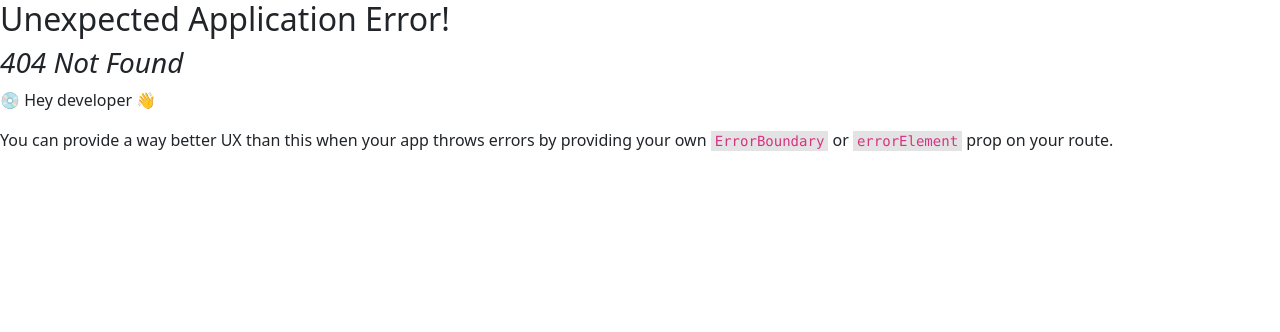
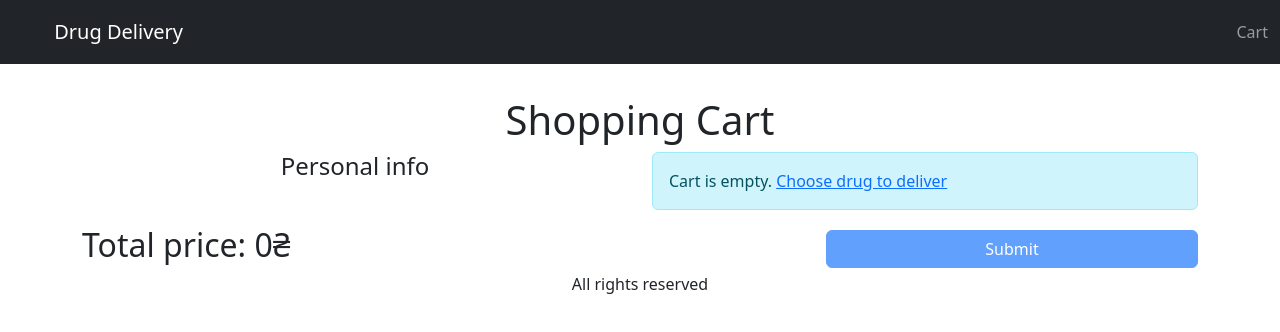
Before and after one commit to luiqor/eliftech_medicine_app, a React (Vite) app in the folder frontend/: page /cart in a window 1280 px wide. Before the commit this address had no page. Shown: the top 332 px of the page. Built offline with nearby package versions, Linux system fonts and the light colour scheme.

Commit message:
cart local strorage & cartpage logic added

```diff
--- a/frontend/package.json
+++ b/frontend/package.json
@@ -10,6 +10,8 @@
     "preview": "vite preview"
   },
   "dependencies": {
+    "@fortawesome/free-solid-svg-icons": "^6.5.1",
+    "@fortawesome/react-fontawesome": "^0.2.0",
     "@tanstack/react-query": "^5.26.3",
     "@tanstack/react-query-devtools": "^5.26.3",
     "axios": "^1.6.7",
@@ -18,12 +20,14 @@
     "react-bootstrap": "^2.10.1",
     "react-dom": "^18.2.0",
     "react-query": "^3.39.3",
+    "react-router-bootstrap": "^0.26.2",
     "react-router-dom": "^6.22.3"
   },
   "devDependencies": {
     "@types/node": "^20.11.25",
     "@types/react": "^18.2.56",
     "@types/react-dom": "^18.2.19",
+    "@types/react-router-bootstrap": "^0.26.6",
     "@typescript-eslint/eslint-plugin": "^7.0.2",
     "@typescript-eslint/parser": "^7.0.2",
     "@vitejs/plugin-react": "^4.2.1",
--- a/frontend/src/App.tsx
+++ b/frontend/src/App.tsx
@@ -1,18 +1,29 @@
 import './index.css'
-import { Navbar, Container, Nav } from 'react-bootstrap';
-import { Outlet } from 'react-router-dom';
+import { Navbar, Container, Nav } from 'react-bootstrap'
+import { LinkContainer } from 'react-router-bootstrap'
+import { Link, Outlet } from 'react-router-dom'
+import { Store } from './Store'
+import { useContext, useEffect } from 'react'
 
 function App() {
+  const {state: {cart}, dispatch,} = useContext(Store)
 
   return (
       <div className='d-flex flex-column vh-100'>
       <header>
         <Navbar bg='dark' variant='dark' className='mb-2'>
           <Container>
-            <Navbar.Brand>Drug Delivery</Navbar.Brand>
+            <LinkContainer to= '/'>
+              <Navbar.Brand>Drug Delivery</Navbar.Brand>
+            </LinkContainer>
           </Container>
           <Nav className="m-1" variant='dark'>
-            <Nav.Link href="/cart">Cart</Nav.Link>
+            <Link to="/cart" className='nav-link'>
+              Cart
+              {cart.cartItems.length > 0 && (
+                <span className='badge'>{cart.cartItems.length}</span>
+              )}
+             </Link>
           </Nav>
         </Navbar>
       </header>
--- /dev/null
+++ b/frontend/src/Store.tsx
@@ -0,0 +1,61 @@
+import React from "react"
+import { Cart, CartItem } from "./types/Cart"
+
+type AppState = {
+   cart: Cart
+}
+
+const initialState: AppState = {
+    cart: {
+        cartItems: localStorage.getItem("cartItems")
+                    ? JSON.parse(localStorage.getItem("cartItems")!)
+                    : [],
+        deliveryInfo: localStorage.getItem("deliveryInfo")
+                    ? JSON.parse(localStorage.getItem("deliveryInfo")!)
+                    :{},
+        totalPrice: 0,
+    },
+}
+
+type Action = {type: 'ADD_TO_CART' , payload: CartItem}
+            | { type: 'REMOVE_FROM_CART', payload: CartItem}
+
+function reducer(state: AppState, action: Action): AppState {
+    switch(action.type) {
+        case 'ADD_TO_CART': {
+            const newCartItem = action.payload
+            const existCartItem = state.cart.cartItems.find((item : CartItem) => item.id === newCartItem.id)
+            const cartItems = existCartItem
+                            ? state.cart.cartItems.map((item: CartItem) => item.id === existCartItem.id ? newCartItem : item)
+                            : [...state.cart.cartItems, newCartItem]
+            localStorage.setItem("cartItems", JSON.stringify(cartItems))
+            return { ...state, cart: { ...state.cart, cartItems } }
+        }
+        case "REMOVE_FROM_CART":{
+            const cartItems = state.cart.cartItems.filter((item: CartItem) => item.id !== action.payload.id)
+            localStorage.setItem("cartItems", JSON.stringify(cartItems))
+            return { ...state, cart: { ...state.cart, cartItems } }
+        }
+        default:{
+            return state
+        }
+    }
+}
+
+const defaultDispatch: React.Dispatch<Action> = () => initialState
+
+const Store = React.createContext({
+    state: initialState,
+    dispatch: defaultDispatch,
+})
+
+function StoreProvider(props: React.PropsWithChildren<object>) {
+    const [state, dispatch] = React.useReducer<React.Reducer<AppState, Action>>(
+        reducer,
+        initialState
+    )
+
+    return <Store.Provider value={{ state, dispatch }} {...props} />
+}
+
+export { Store, StoreProvider }
--- a/frontend/src/components/LoadingBox.tsx
+++ b/frontend/src/components/LoadingBox.tsx
@@ -2,8 +2,8 @@ import Spinner from 'react-bootstrap/Spinner'
 
 export default function LoadingBox() {
   return (
-    <Spinner animation='border' role='status'>
-      <span className='sr-only'>Loading...</span>
-    </Spinner>
+    <div className="d-flex justify-content-center align-items-center vh-100">
+    <Spinner animation='border' role='status'/>
+    </div>
   )
 }
--- a/frontend/src/components/ProductItem.tsx
+++ b/frontend/src/components/ProductItem.tsx
@@ -1,7 +1,24 @@
 import { Button, Card } from "react-bootstrap"
 import { Product } from "../types/Product"
+import { useContext } from "react"
+import { Store } from "../Store"
+import { CartItem } from "../types/Cart"
+import { convertProductToCartItem } from "../utils"
 
 function ProductItem({ product }: { product: Product }) {
+  const {state, dispatch} = useContext(Store)
+  const{
+    cart: {cartItems},
+  } = state
+  const addToCartHandler = (product: CartItem) => {
+    const existItem = cartItems.find((x) => x.id === product.id)
+    const qty = existItem ? existItem.qty + 1 : 1
+    if (product.countInStock < qty) {
+      alert(`Sorry, ${product.name} is out of stock`)
+      return
+    }
+    dispatch({type: 'ADD_TO_CART', payload: {...product, qty}})
+  }
   return <Card>
     <div className="product-image-container">
         <img src={product.image} alt={product.id} className="product-image"></img>
@@ -15,7 +32,7 @@ function ProductItem({ product }: { product: Product }) {
     </Card.Text>
     {product.countInStock === 0 ?
     (<Button variant='outline-primary' disabled>Out of stock</Button>)
-    :( <Button variant='primary'>Add to cart</Button>)}
+    :( <Button onClick={() => addToCartHandler(convertProductToCartItem(product))} variant='primary'>Add to cart</Button>)}
   </Card.Body>
   </Card>
 }
--- a/frontend/src/index.css
+++ b/frontend/src/index.css
@@ -19,3 +19,12 @@
   height: 100%;
   object-fit: contain;
 }
+
+img.product-thumbnail {
+  height: 80%;
+}
+
+.price-cart-span{
+  display: inline-block;
+  padding: 0 10px;
+}
--- a/frontend/src/main.tsx
+++ b/frontend/src/main.tsx
@@ -9,14 +9,17 @@ import {
 import 'bootstrap/dist/css/bootstrap.min.css'
 import App from './App.tsx'
 import './index.css'
-import Storepage from './pages/Storepage.tsx'
 import { ReactQueryDevtools } from '@tanstack/react-query-devtools'
 import { QueryClient, QueryClientProvider } from '@tanstack/react-query'
+import { StoreProvider } from './Store.tsx'
+import Storepage from './pages/Storepage.tsx'
+import Cartpage from './pages/Cartpage.tsx'
 
 const router = createBrowserRouter(
   createRoutesFromElements(
     <Route path="/" element={<App />}>
       <Route index={true} element={<Storepage />} />
+      <Route path="cart" element={<Cartpage />} />
       {/* <Route path="dashboard" element={<Dashboard />} /> */}
     </Route>
   )
@@ -26,9 +29,11 @@ const queryClient = new QueryClient()
 
 ReactDOM.createRoot(document.getElementById('root')!).render(
   <React.StrictMode>
+    <StoreProvider>
     <QueryClientProvider client={queryClient}>
       <RouterProvider router={router} />
       <ReactQueryDevtools initialIsOpen={false} />
     </QueryClientProvider>
+    </StoreProvider>
   </React.StrictMode>,
 )
--- /dev/null
+++ b/frontend/src/pages/Cartpage.tsx
@@ -0,0 +1,92 @@
+import { useContext } from "react"
+import { useNavigate } from "react-router"
+import { Store } from "../Store"
+import { Button, Col, ListGroup, Row } from "react-bootstrap"
+import MessageBox from "../components/MessageBox"
+import { Link } from "react-router-dom"
+import { CartItem } from "../types/Cart"
+import { FontAwesomeIcon } from '@fortawesome/react-fontawesome'
+import { faCaretDown, faCaretUp, faTrash } from '@fortawesome/free-solid-svg-icons'
+
+export default function Cartpage() {
+    const navigate = useNavigate()
+
+    const {
+        state: { cart: {cartItems}, },
+    dispatch,
+    } = useContext(Store)
+    const updateCartHandler = (item: CartItem, qty: number) =>{
+    if (item.countInStock <= qty) {
+        alert(`Sorry, out of stock`)
+        return
+    }
+    dispatch({
+        type: 'ADD_TO_CART',
+        payload: {...item, qty},
+    })}
+    const checkoutHandler = () => {
+        navigate('/redirect=/shipping')}
+
+    const removeItemHandler = (item: CartItem) => {
+        dispatch({type: 'REMOVE_FROM_CART', payload: item})
+    }
+
+return(
+    <div>
+        <div className='text-center'>
+          <h1> Shopping Cart</h1>
+        </div>
+        <Row>
+            <Col md={6}>
+            <div className="d-flex justify-content-center align-items-center"><h4>Personal info</h4></div>
+            </Col>
+            <Col md={6}>
+                {cartItems.length === 0 ? (
+                <MessageBox> Cart is empty. <Link to="/">Choose drug to deliver</Link></MessageBox>)
+                :(<ListGroup>
+                    {cartItems.map((item: CartItem) => (
+                        <ListGroup.Item key={item.id}>
+                            <Row className="align-items-center">
+                                <Col md={3}>
+                                    <img src={item.image} alt={item.name} className="img-fluid product-thumbnail"></img>
+                                </Col>
+
+                                <Col md={3} >
+                                    <div className="d-flex justify-content-center align-items-center"><h4>{item.name}</h4></div>
+                                    <div className="d-flex justify-content-center align-items-center">{item.price}₴</div>
+
+                                    <div className="d-flex justify-content-center align-items-center">
+                                    <Button onClick={() => updateCartHandler(item, item.qty - 1)} variant="light" disabled={item.qty === 1}>
+                                    <FontAwesomeIcon icon={faCaretDown} /></Button>
+                                    <span className="price-cart-span">{item.qty}</span>
+
+                                    <Button onClick={() => updateCartHandler(item, item.qty + 1)} variant="light" disabled={item.qty === item.countInStock}>
+                                    <FontAwesomeIcon icon={faCaretUp} /></Button>
+                                    </div>
+                                </Col>
+                                <Col className="d-flex justify-content-end">
+                                    <Button variant="light" onClick={()=>removeItemHandler(item)}>
+                                        <FontAwesomeIcon icon={faTrash} />
+                                    </Button>
+                                </Col>
+
+
+                            </Row>
+                        </ListGroup.Item>))}
+                </ListGroup>)}
+            </Col>
+        </Row>
+        <Row>
+            <Col className="d-flex justify-content-between align-items-center">
+
+                <h2>Total price: {cartItems.reduce((a, c) => a + c.qty * c.price, 0)}₴</h2>
+                <Col md={4}>
+                    <Button variant="primary" className="w-100" disabled={cartItems.length === 0} onClick={checkoutHandler}>
+                        Submit
+                    </Button>
+                </Col>
+            </Col>
+        </Row>
+    </div>
+)
+}
--- /dev/null
+++ b/frontend/src/types/Cart.ts
@@ -0,0 +1,23 @@
+export type CartItem = {
+    name: string
+    id:string
+    price: number
+    image: string | undefined
+    sellerShop: Array<string>
+    countInStock: number
+    qty: number
+}
+
+
+export type DeliveryInfo = {
+    name: string
+    email: string
+    phone: string
+    address: string
+}
+
+export type Cart = {
+    cartItems: CartItem[]
+    deliveryInfo: DeliveryInfo
+    totalPrice: number
+}
--- a/frontend/src/utils.ts
+++ b/frontend/src/utils.ts
@@ -1,7 +1,22 @@
 import { ApiError } from "./types/ApiError";
+import { CartItem } from "./types/Cart";
+import { Product } from "./types/Product";
 
 export const getError = (error: ApiError): string => {
     return error.response && error.response.data.message
     ? error.response.data.message
     : error.message
 }
+
+export const convertProductToCartItem = (product: Product) => {
+    const cartItem: CartItem = {
+        id: product.id,
+        name: product.name,
+        price: product.price,
+        image: product.image,
+        sellerShop: product.sellerShop,
+        countInStock: product.countInStock,
+        qty: 1,
+    }
+    return cartItem
+}
--- a/frontend/tsconfig.json
+++ b/frontend/tsconfig.json
@@ -1,8 +1,8 @@
 {
   "compilerOptions": {
-    "target": "ES2020",
+    "target": "ESNext",
     "useDefineForClassFields": true,
-    "lib": ["ES2020", "DOM", "DOM.Iterable"],
+    "lib": ["ESNext", "DOM", "DOM.Iterable"],
     "module": "ESNext",
     "skipLibCheck": true,
 
```
Also changed, not shown: 1 other file (tests, documents, lock files or other folders).
